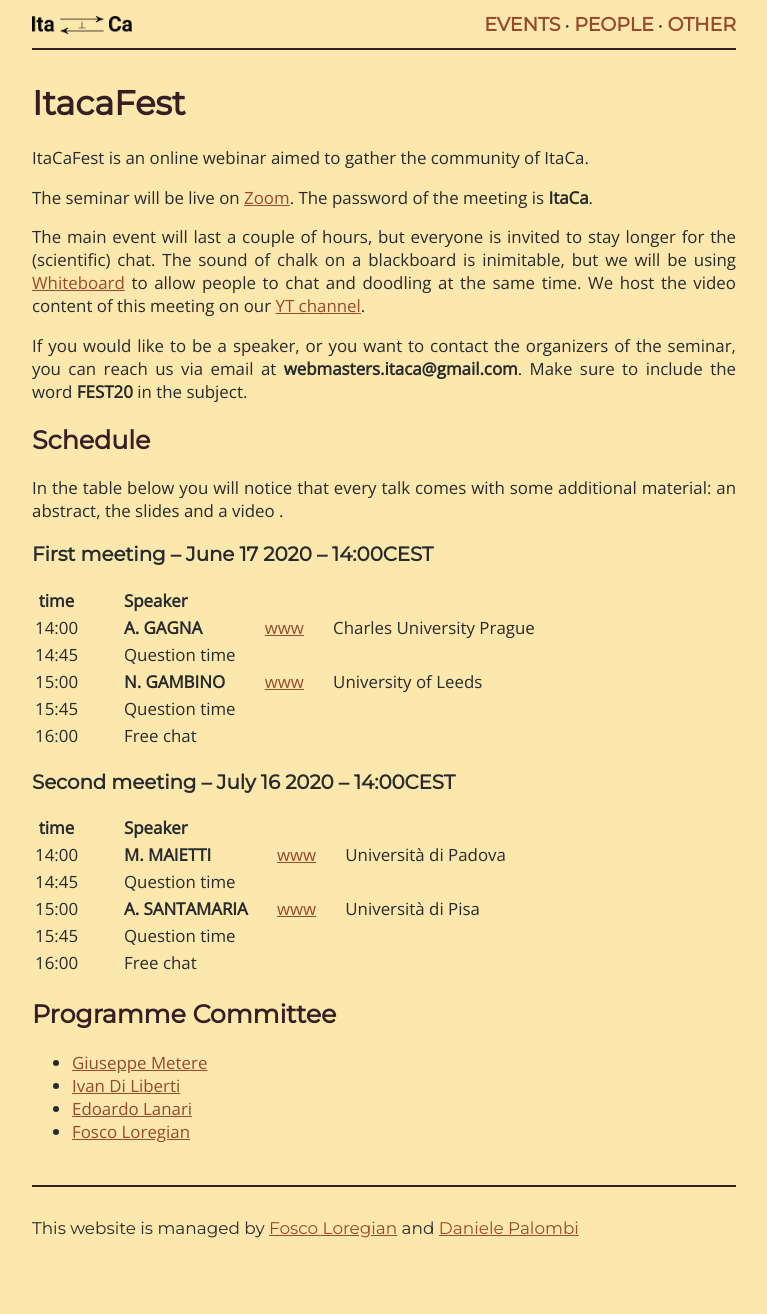
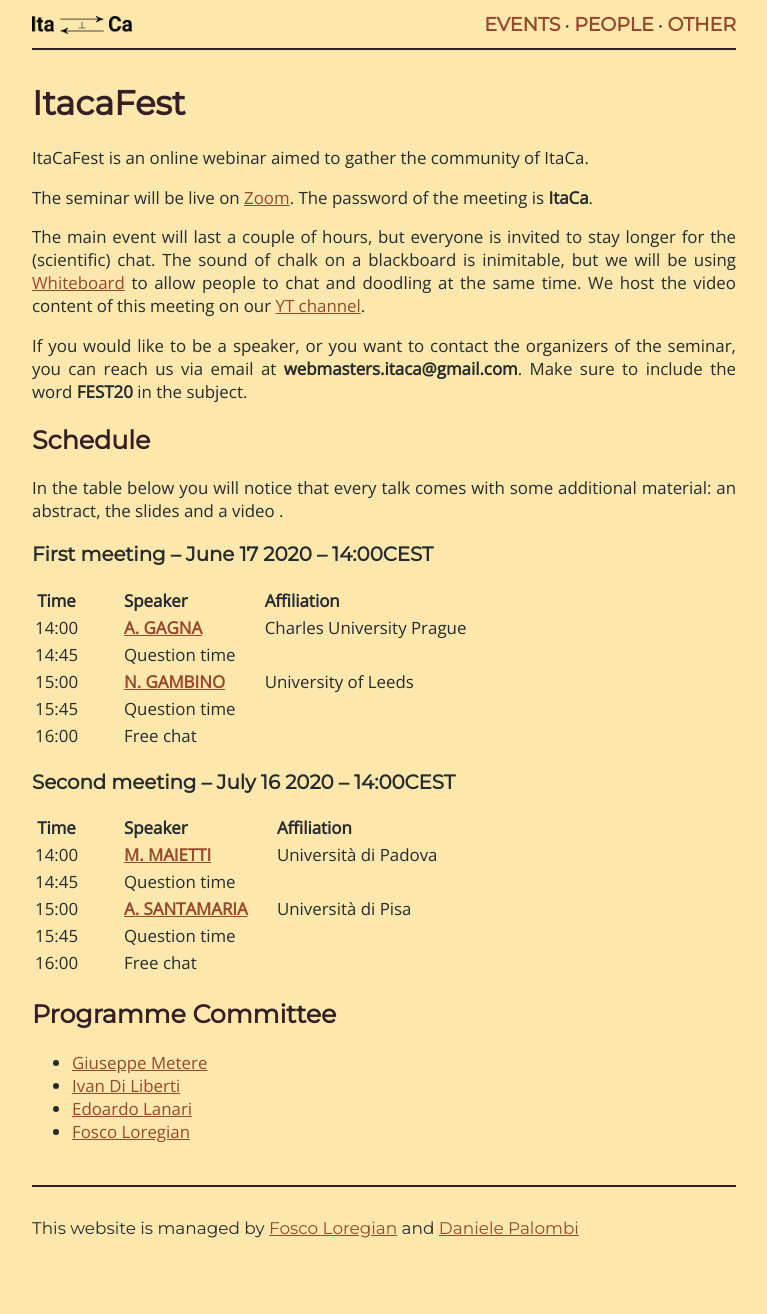
Before and after one commit to Progetto-ItaCa/Progetto-ItaCa.github.io, a Jekyll site: the page built from pages/fest.md, in a window 1280 px wide. Shown: the whole page, without its empty margins (256-1023 px from the left). Built offline with Jekyll 4.4.1, drawn with Linux system fonts in a browser that asks for light colours; our own code applies the rules of GitHub Pages for plain Markdown files.

Commit message:
Tables look better now

```diff
--- a/pages/fest.md
+++ b/pages/fest.md
@@ -18,21 +18,21 @@ In the table below you will notice that every talk comes with some additional ma
 
 ### First meeting ⎯ June 17 2020 ⎯ 14:00CEST
 
-| time  ||||||     Speaker    ||||                           ||||                      |
-|:-----:||||||----------------||||---------------------------||||:--------------------:|
-| 14:00 |||||| **A. GAGNA**   |||| [www](https://sites.google.com/view/andreagagna/home){:target="_blank"}|||| Charles University Prague |
-| 14:45 |||||| Question time  ||||                           |
-| 15:00 |||||| **N. GAMBINO** |||| [www](http://www1.maths.leeds.ac.uk/~pmtng/){:target="_blank"} |||| University of Leeds |
-| 15:45 |||||| Question time  ||||                           |
-| 16:00 |||||| Free chat      ||||                           |
+| Time  ||||||     Speaker      ||||     Affiliation      |
+|:-----:||||||:----------------:||||:--------------------:|
+| 14:00 |||||| [**A. GAGNA**](https://sites.google.com/view/andreagagna/home){:target="_blank"} |||| Charles University Prague |
+| 14:45 |||||| Question time    ||||                      |
+| 15:00 |||||| [**N. GAMBINO**](http://www1.maths.leeds.ac.uk/~pmtng/){:target="_blank"} |||| University of Leeds |
+| 15:45 |||||| Question time    ||||                      |
+| 16:00 |||||| Free chat        ||||                      |
 
 ### Second meeting ⎯ July 16 2020 ⎯ 14:00CEST
 
-| time  ||||||     Speaker       ||||                      ||||                      |
-|:-----:||||||:-----------------:||||:--------------------:||||:--------------------:|
-| 14:00 |||||| **M. MAIETTI**	 |||| [www](https://www.math.unipd.it/~maietti/){:target="_blank"} |||| Università di Padova |
+| Time  ||||||     Speaker       ||||     Affiliation      |
+|:-----:||||||:-----------------:||||:--------------------:|
+| 14:00 |||||| [**M. MAIETTI**](https://www.math.unipd.it/~maietti/){:target="_blank"} |||| Università di Padova |
 | 14:45 |||||| Question time     ||||                      |
-| 15:00 |||||| **A. SANTAMARIA** |||| [www](https://www.researchgate.net/profile/Alessio_Santamaria){:target="_blank"} |||| Università di Pisa |
+| 15:00 |||||| [**A. SANTAMARIA**](https://www.researchgate.net/profile/Alessio_Santamaria){:target="_blank"} |||| Università di Pisa |
 | 15:45 |||||| Question time     ||||                      |
 | 16:00 |||||| Free chat         ||||                      |
 
```
